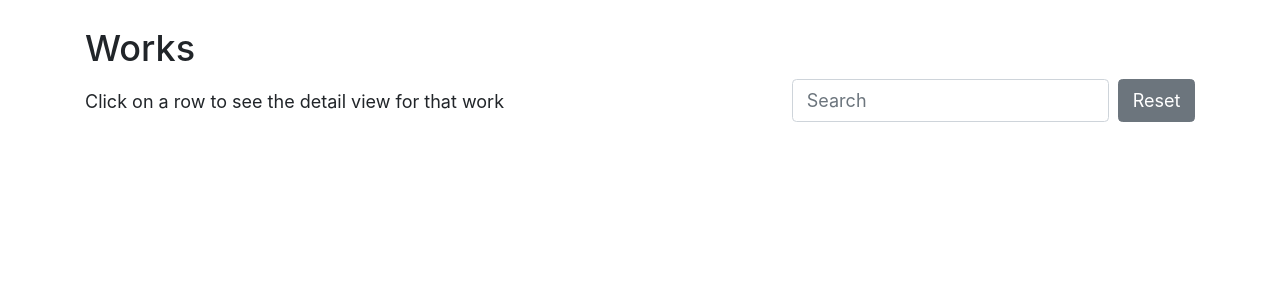
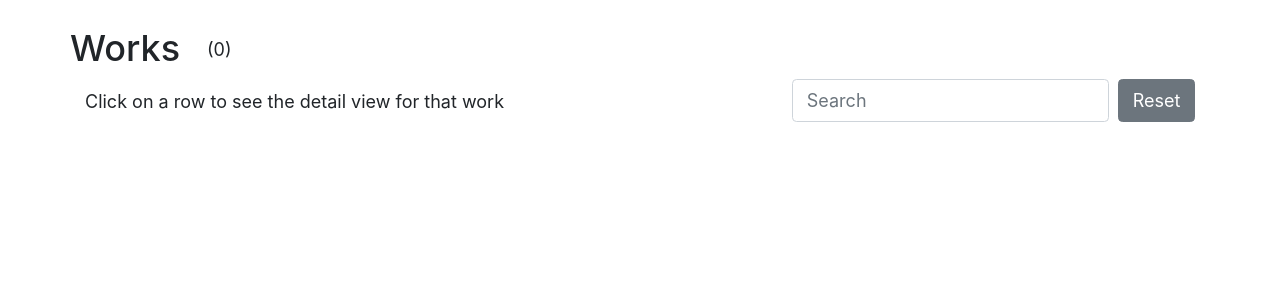
Before and after one commit to dexedge/django-deployment, a Django app: page /works/ in a window 1280 px wide. Shown: the part 67-367 px from the top of the page. Run offline with Django 3.2, Linux system fonts and the light colour scheme; data that the repository does not hold is empty; some libraries are stand-ins or nearby versions; some web fonts are replaced.

Commit message:
Add counts

```diff
--- a/schletter_app/templates/schletter_app/authors.html
+++ b/schletter_app/templates/schletter_app/authors.html
@@ -1,6 +1,9 @@
 {% extends 'schletter_app/base.html' %}
 {% block page_header %}
-  <h2>Authors &#38; Choreographers</h2>
+  <div class="row">
+    <h2>Authors &#38; Choreographers</h2>
+    <span class="mt-2 pl-4"> ({{ paginator.count }})</span>
+  </div>
   <div class="row pb-3">
     <div class="col-sm-6 mt-2">Click on a row to see the detail view for the person</div>
     <div class="col-sm-6">
--- a/schletter_app/templates/schletter_app/composers.html
+++ b/schletter_app/templates/schletter_app/composers.html
@@ -1,6 +1,9 @@
 {% extends 'schletter_app/base.html' %}
 {% block page_header %}
-  <h2>Composers</h2>
+  <div class="row">
+    <h2>Composers</h2>
+    <span class="mt-2 pl-4"> ({{ paginator.count }})</span>
+  </div>
   <div class="row pb-3">
       <div class="col-sm-6 mt-2">Click on a row to see the detail view for the person</div>
       <div class="col-sm-6">
--- a/schletter_app/templates/schletter_app/events.html
+++ b/schletter_app/templates/schletter_app/events.html
@@ -1,7 +1,8 @@
 {% extends 'schletter_app/base.html' %}
 {% block page_header %}
   <div class="row">
-    <h2 class="pb-2">Events</h2>
+    <h2>Events</h2>
+    <span class="pt-2 pl-4"> ({{ paginator.count }})</span>
     <form class="form-inline mb-3 ml-auto" action="." method="get">
       <div class="form-group">
         <select id="theater" name="theater" class="form-control" type="text">
@@ -60,6 +61,4 @@
     {% endfor %}
   </table>
 
-
-
 {% endblock content %}
--- a/schletter_app/templates/schletter_app/works.html
+++ b/schletter_app/templates/schletter_app/works.html
@@ -1,6 +1,9 @@
 {% extends 'schletter_app/base.html' %}
 {% block page_header %}
-  <h2>Works</h2>
+  <div class="row">
+    <h2>Works</h2>
+    <span class="mt-2 pl-4"> ({{ paginator.count }})</span>
+  </div>
   <div class="row pb-3">
     <div class="col-sm-6 mt-2">Click on a row to see the detail view for that work</div>
     <div class="col-sm-6">
--- a/schletter_app/views.py
+++ b/schletter_app/views.py
@@ -25,7 +25,6 @@ class DateList(ListView):
 
 class EventList(ListView):
     context_object_name = 'events'
-    model = Event
     paginate_by = 50
     template_name = 'schletter_app/events.html'
 
```
